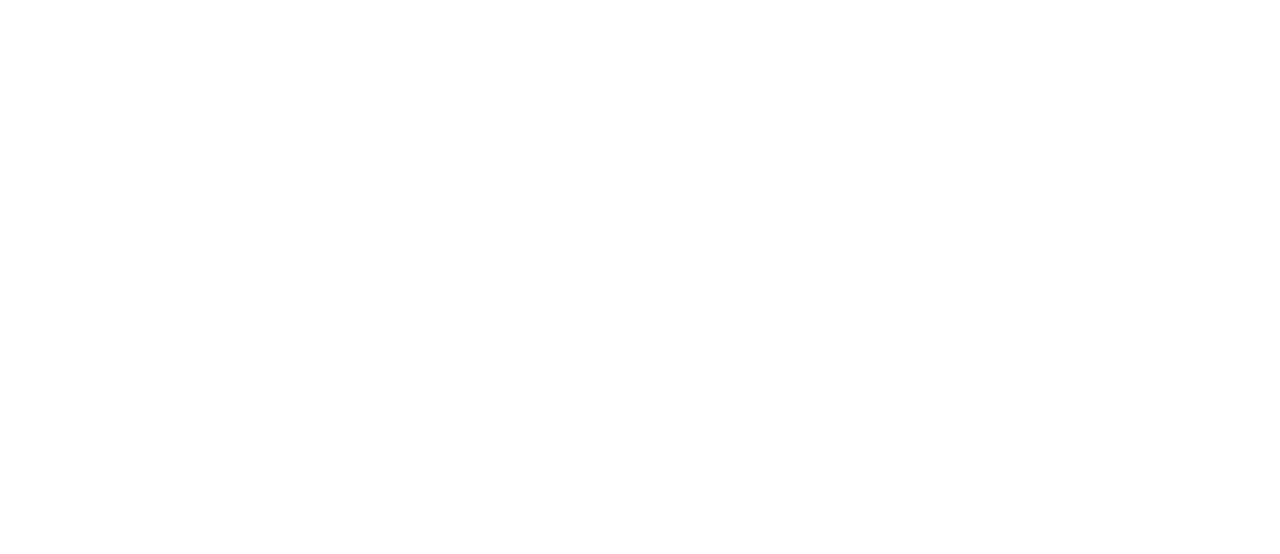
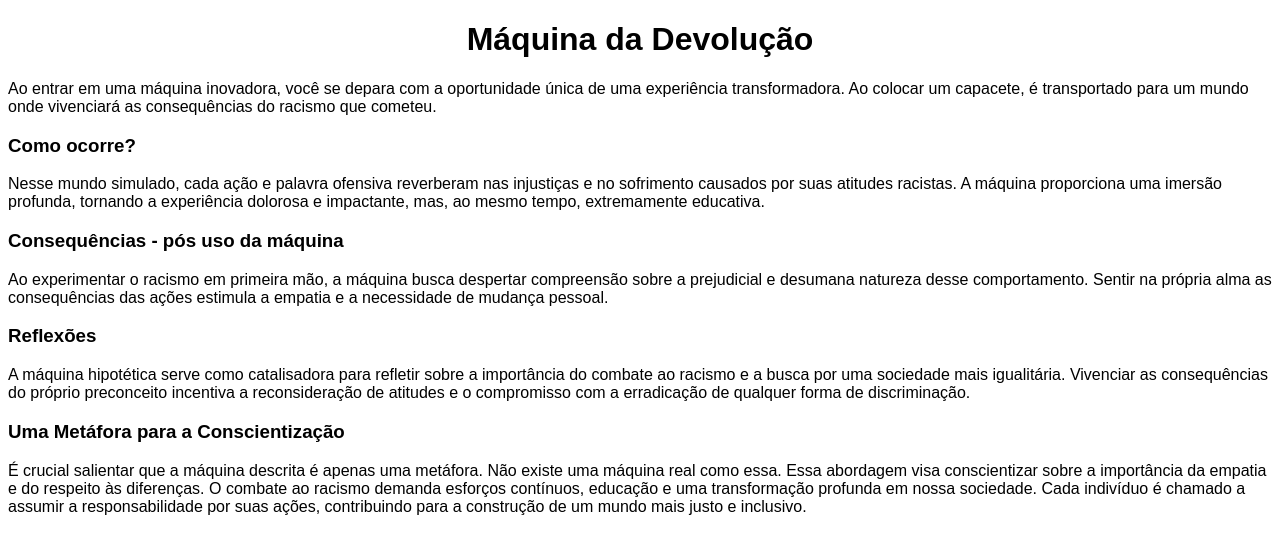
Before and after one commit to pedro-s-berne/Maquina-Devolucao, a plain HTML site: page index.html in a window 1280 px wide. Drawn offline with Linux system fonts and the light colour scheme.

Commit message:
modified:   index.html

```diff
--- a/index.html
+++ b/index.html
@@ -1,14 +1,14 @@
 <!DOCTYPE html>
 <html lang="pt-BR">
 <head>
-    <link rel="shortcut icon" href="./src/Chico.ico" type="image/x-icon">
+    <link rel="shortcut icon" href="./src/ico/Máquina.ico" type="image/x-icon">
 
     <meta charset="UTF-8">
     <meta name="viewport" content="width=device-width, initial-scale=1.0">
-    <title></title>
+    <title>Máquina da Devolução</title>
 </head>
   <style>
-    body {background-image: url(./
+    body {background-image: url(
     );
     background-repeat: no-repeat;
     background-size: cover;
@@ -16,12 +16,29 @@
 }
 
 body {font-family: Arial, Helvetica, sans-serif;}
-        h1 {color: white;}
-        h2 {color: white;}
-        h4 {color: white;}
-        h5 {color: white;}
+        h1 {color: black;}
+        h2 {color: black;}
+        h3 {color: black;}
+        h5 {color: black;}
   </style>
 <body>
 
 </body>
+  <center><h1>Máquina da Devolução</h1></center>
+<img: src="./src/Máquina.jpg">
+
+<p>Ao entrar em uma máquina inovadora, você se depara com a oportunidade única de uma experiência transformadora. Ao colocar um capacete, é transportado para um mundo onde vivenciará as consequências do racismo que cometeu.
+
+<h3>Como ocorre?</h3>
+  <p>Nesse mundo simulado, cada ação e palavra ofensiva reverberam nas injustiças e no sofrimento causados por suas atitudes racistas. A máquina proporciona uma imersão profunda, tornando a experiência dolorosa e impactante, mas, ao mesmo tempo, extremamente educativa.
+
+<h3>Consequências - pós uso da máquina</h3>
+  <p>Ao experimentar o racismo em primeira mão, a máquina busca despertar compreensão sobre a prejudicial e desumana natureza desse comportamento. Sentir na própria alma as consequências das ações estimula a empatia e a necessidade de mudança pessoal.
+
+<h3>Reflexões</h3>
+  <p>A máquina hipotética serve como catalisadora para refletir sobre a importância do combate ao racismo e a busca por uma sociedade mais igualitária. Vivenciar as consequências do próprio preconceito incentiva a reconsideração de atitudes e o compromisso com a erradicação de qualquer forma de discriminação.
+
+<h3>Uma Metáfora para a Conscientização</h3>
+  <p>É crucial salientar que a máquina descrita é apenas uma metáfora. Não existe uma máquina real como essa. Essa abordagem visa conscientizar sobre a importância da empatia e do respeito às diferenças. O combate ao racismo demanda esforços contínuos, educação e uma transformação profunda em nossa sociedade. Cada indivíduo é chamado a assumir a responsabilidade por suas ações, contribuindo para a construção de um mundo mais justo e inclusivo.
+
 </html>
```
Also changed, not shown: src/Máquina.jpg (added), src/Máquina.png (added), src/ico/Máquina.ico (added).
